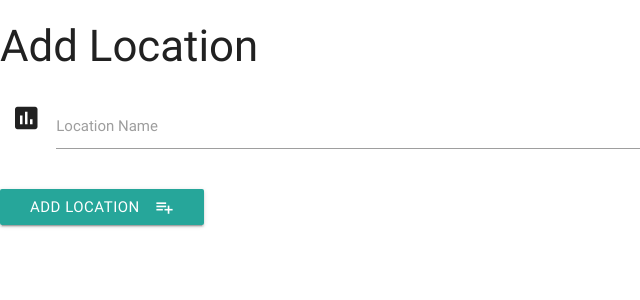
After one commit to michaelhdev/project-3, a Flask app: page /add_location in a window 1280 px wide. The commit adds this page. Shown: the top 300 px of the page, without its empty margins (0-640 px from the left). Run offline with Flask 2, Linux system fonts and the light colour scheme; some libraries are stand-ins or nearby versions.

Commit message:
Added addLocation.html and added funcationality to add a location

```diff
--- a/app.py
+++ b/app.py
@@ -70,10 +70,21 @@ def update_location(location_id):
         {'location_name': request.form.get('location_name')})
     return redirect(url_for('get_locations'))
 
-@app.route('/delete_location/location_id>')
+@app.route('/delete_location/<location_id>')
 def delete_location(location_id):
     mongo.db.locations.remove({'_id': ObjectId(location_id)})
     return redirect(url_for('get_locations'))
+
+@app.route('/insert_location', methods=['POST'])
+def insert_location():
+    location_doc = {'location_name': request.form.get('location_name')}
+    mongo.db.locations.insert_one(location_doc)
+    return redirect(url_for('get_locations'))
+
+
+@app.route('/add_location')
+def add_location():
+    return render_template('addLocation.html')
 
 if __name__ == '__main__':
     app.run(host=os.environ.get('IP'),
--- /dev/null
+++ b/templates/addLocation.html
@@ -0,0 +1,19 @@
+{% extends 'base.html'%}
+
+{% block content %}
+<h3>Add Location</h3>
+<form action="{{ url_for('insert_location') }}" method="POST" class="col s12">
+    <div class="row">
+        <div class="input-field col s12">
+            <i class="material-icons prefix">poll</i>
+            <input id="location_name" name="location_name" type="text" class="validate">
+            <label for="location_name">Location Name</label>
+        </div>
+    </div>
+    <div class="row">
+        <button class="btn waves-effect waves-light" type="submit" name="action">Add Location
+            <i class="material-icons right">playlist_add</i>
+        </button>
+    </div>
+</form>
+{% endblock %}
--- a/templates/locations.html
+++ b/templates/locations.html
@@ -19,4 +19,9 @@
 
     </ul>
 </div>
+<div class="row">
+    <a href="{{url_for('add_location')}}" class="waves-effect waves-light btn">
+        <i class="material-icons right">playlist_add</i>Add Location
+    </a>
+</div>
 {% endblock %}
```
